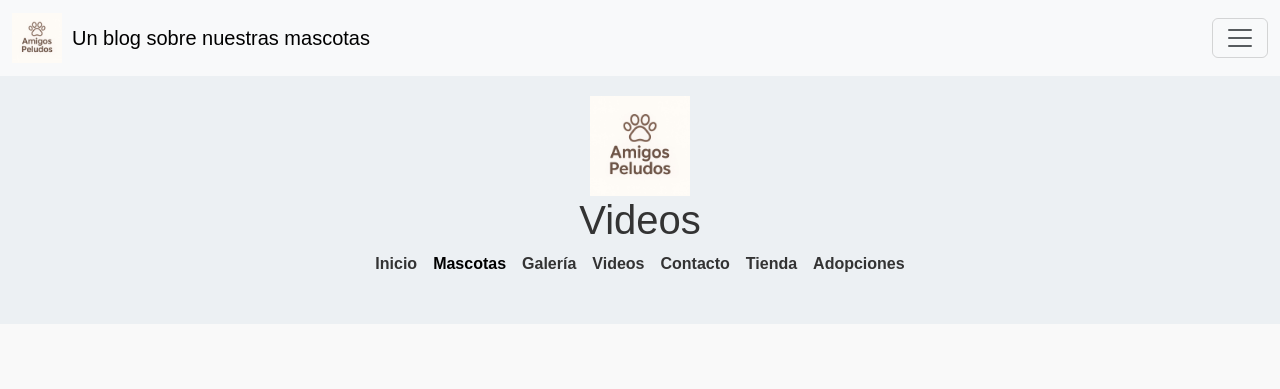
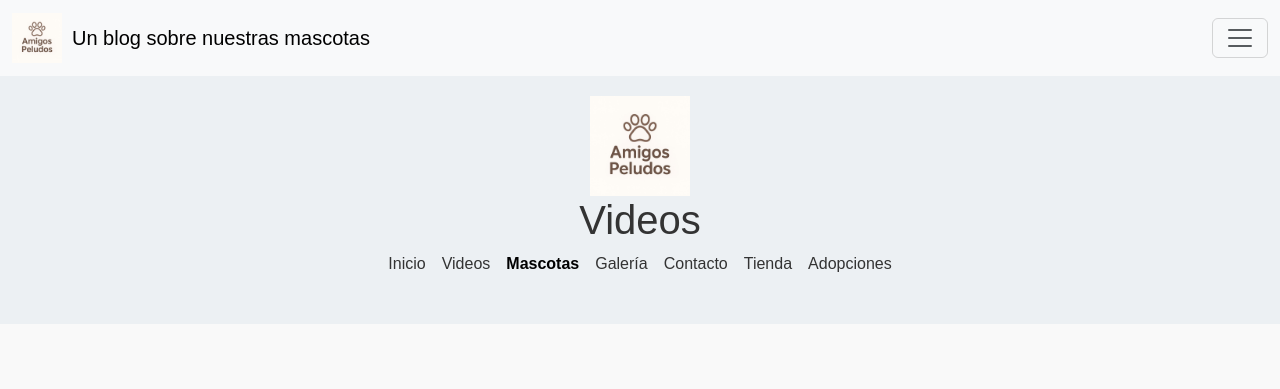
Before and after one commit to juancruzarbonies/coderhouse-comision-85040, a plain HTML site: page pages/mascotas.html in a window 1280 px wide. Shown: the top 389 px of the page. Drawn offline with nearby package versions, Linux system fonts and the light colour scheme.

Commit message:
corregir menu: enlaces y clase active

```diff
--- a/pages/mascotas.html
+++ b/pages/mascotas.html
@@ -55,14 +55,13 @@
     <h1>Videos</h1>
     <nav>
       <ul class="d-flex justify-content-center flex-wrap list-unstyled gap-3 mt-2">
-        <li><a href="../index.html">Inicio</a></li>
-        <li><a class="active" href="./mascotas.html">Mascotas</a></li>
-        <li><a href="./galeria.html">Galería</a></li>
-        <li><a href="./videos.html">Videos</a></li>
-        <li><a href="./contacto.html">Contacto</a></li>
-        <li><a href="./tienda.html">Tienda</a></li>
-        <li><a href="./adopciones.html">Adopciones</a></li>
-      </ul>
+    <li class="nav-item"><a class="nav-link" href="../index.html">Inicio</a></li>
+<li class="nav-item"><a class="nav-link" href="./videos.html">Videos</a></li>
+<li class="nav-item"><a class="nav-link active" href="./mascotas.html">Mascotas</a></li>
+<li class="nav-item"><a class="nav-link" href="./galeria.html">Galería</a></li>
+<li class="nav-item"><a class="nav-link" href="./contacto.html">Contacto</a></li>
+<li class="nav-item"><a class="nav-link" href="./tienda.html">Tienda</a></li>
+<li class="nav-item"><a class="nav-link" href="./adopciones.html">Adopciones</a></li>
     </nav>
   </header>
 
```
Also changed, not shown: pages/videos.html (+7 -8 lines).
